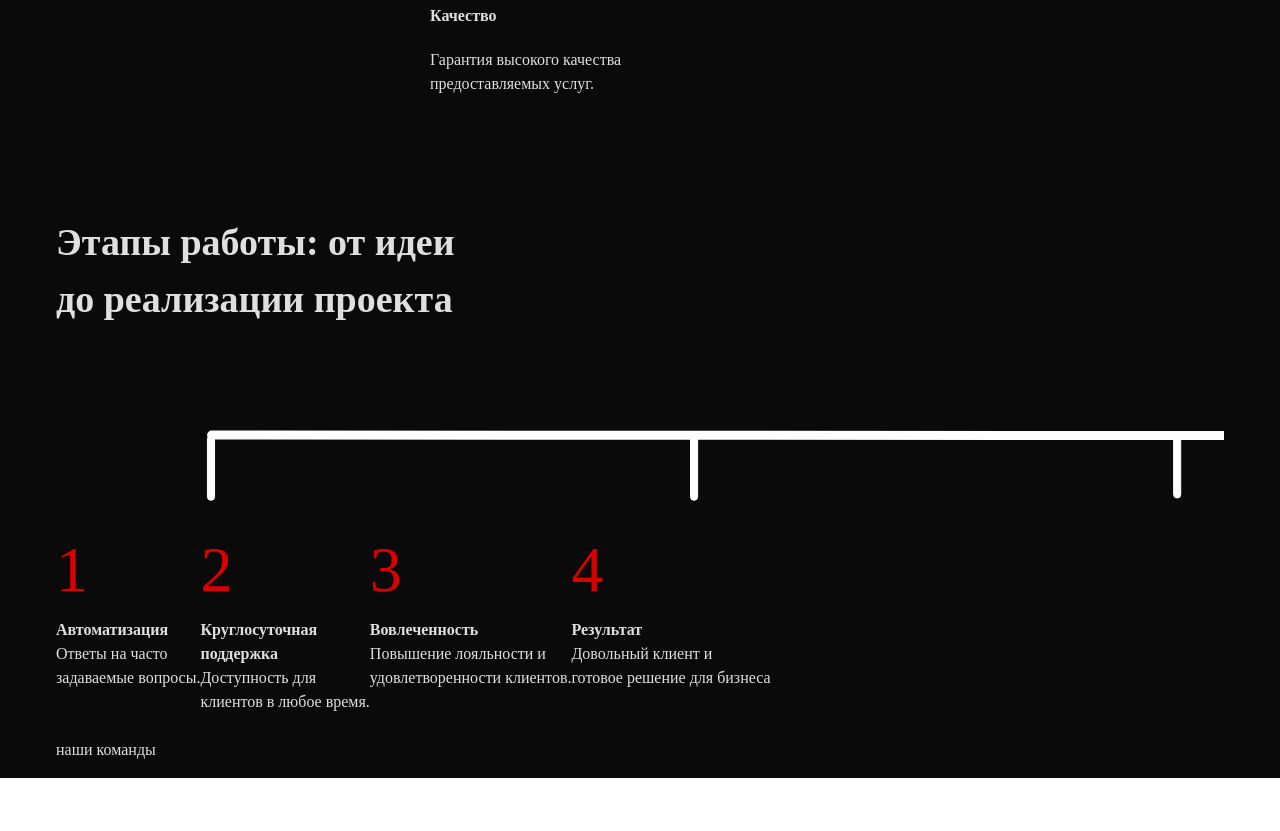
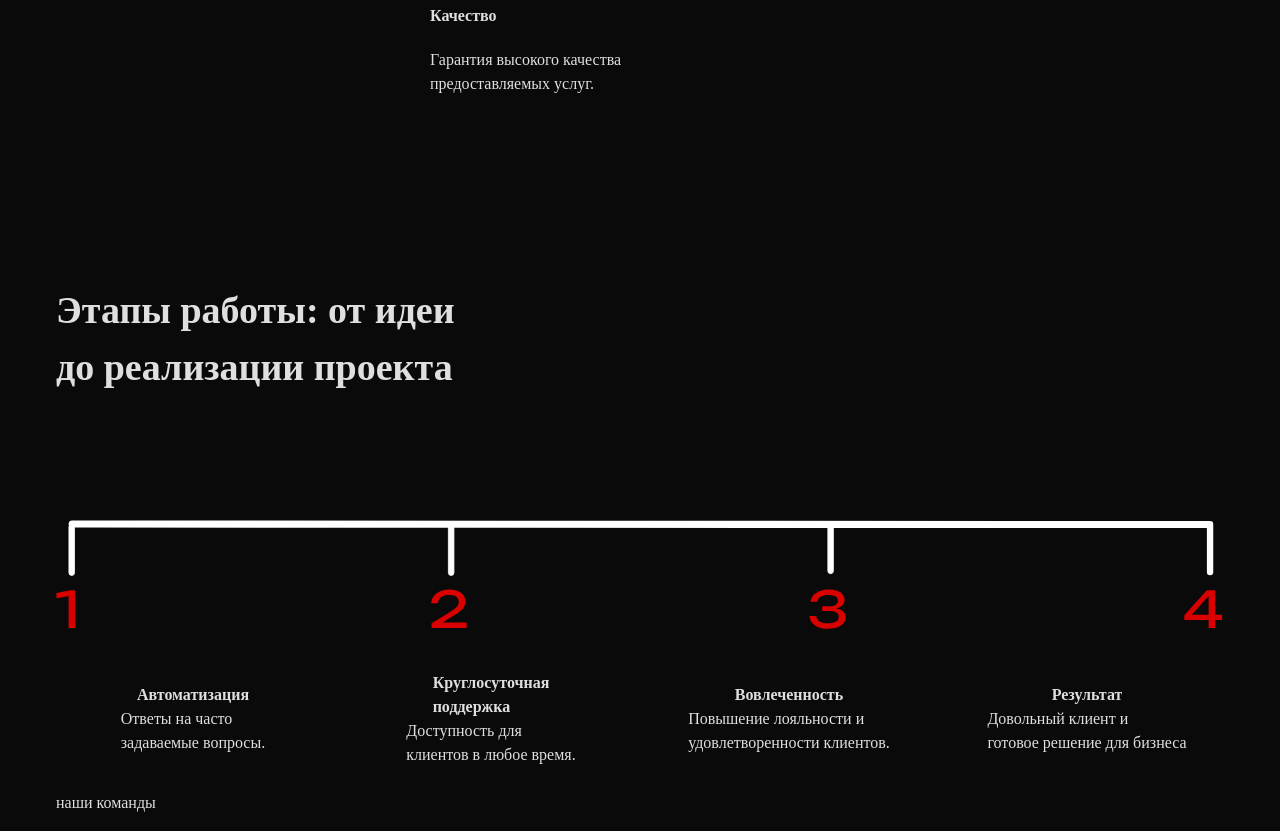
Before and after one commit to Jet-Green/firetechno-landing, a Nuxt app: page / in a window 1280 px wide. Shown: the part 2540-3371 px from the top of the page. Before the commit the page ends 3318 px from the top, so only its background shows below. Built offline with nearby package versions, Linux system fonts and the light colour scheme.

Commit message:
start fixing

```diff
--- a/components/Landing/StagesOfWork.vue
+++ b/components/Landing/StagesOfWork.vue
@@ -1,22 +1,28 @@
-<script setup></script>
+<script setup lang="ts">
+</script>
 <template>
-  <div class="work">
+  <v-row style="margin-top: 150px;">
+    <v-col cols="12" style="margin-bottom: 100px;">
       <h2>
         Этапы работы: от идеи <br />
         до реализации проекта
       </h2>
+    </v-col>
+
+    <v-col cols="12" class="d-flex justify-center">
       <img src="~/assets/icons/GroupingStages.svg" alt="" />
-    <div class="all__comp">
-      <div class="one_num">
-        <span>1</span>
+    </v-col>
+
+    <v-col cols="12">
+      <v-row class="all__comp">
+        <v-col class="number">
           <h4>Автоматизация</h4>
           <p>
             Ответы на часто <br />
             задаваемые вопросы.
           </p>
-      </div>
-      <div class="two_num">
-        <span>2</span>
+        </v-col>
+        <v-col class="number">
           <h4>
             Круглосуточная <br />
             поддержка
@@ -25,48 +31,34 @@
             Доступность для <br />
             клиентов в любое время.
           </p>
-      </div>
-      <div class="three_num">
-        <span>3</span>
+        </v-col>
+        <v-col class="number">
           <h4>Вовлеченность</h4>
           <p>
             Повышение лояльности и <br />
             удовлетворенности клиентов.
           </p>
-      </div>
-      <div class="four_num">
-        <span>4</span>
+        </v-col>
+        <v-col class="number">
           <h4>Результат</h4>
           <p>
             Довольный клиент и <br />
             готовое решение для бизнеса
           </p>
-      </div>
-    </div>
-  </div>
+        </v-col>
+      </v-row>
+    </v-col>
+  </v-row>
 </template>
 <style scoped lang="scss">
-.work {
-  .all__comp {
-    display: flex;
-  }
-  h2 {
-    padding-top: 94px;
-    padding-bottom: 102px;
-  }
-  img {
-    justify-content: center;
-    padding-left: 150px;
-    padding-bottom: 14px;
-  }
 span {
   color: #d80100;
   font-size: 64px;
 }
-  .one__num {
-    h4 {
-      margin-bottom: 54px;
-    }
-  }
+.number {
+  display: flex;
+  justify-content: center;
+  flex-direction: column;
+  align-items: center;
 }
 </style>
```
Also changed, not shown: assets/icons/GroupingStages.svg. Lines whose indentation alone changed are shown as unchanged.
